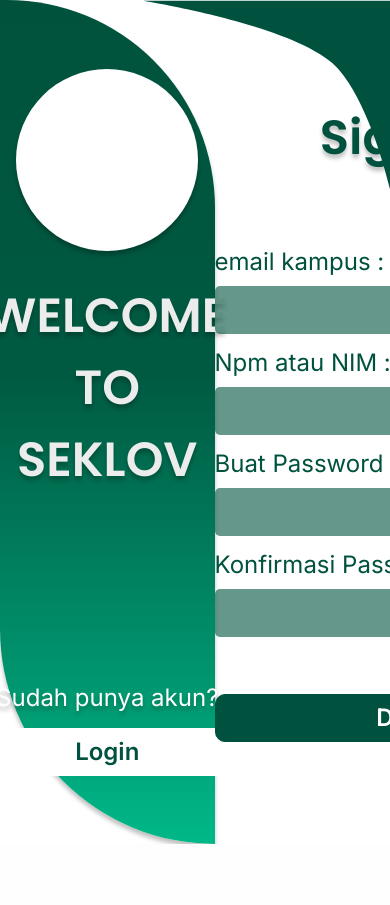
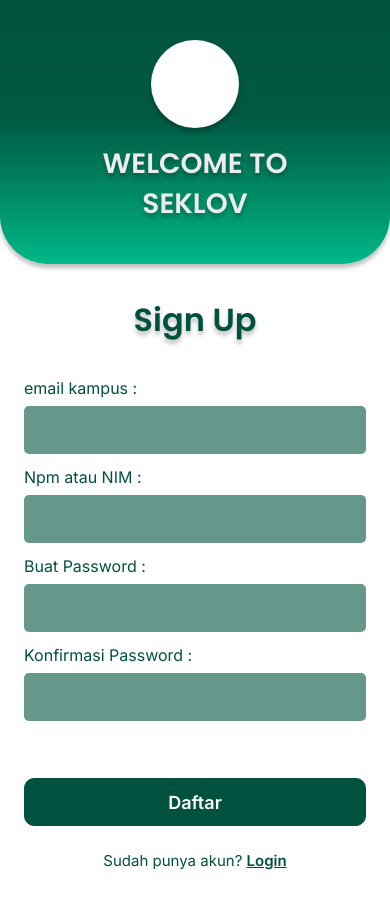
Before and after one commit to Althafrizkys/website-preloved, a Laravel app: page /register in a window 390 px wide. Before the commit the page ends 844 px from the top, so only its background shows below. Run offline with Laravel 12, Linux system fonts and the light colour scheme; style sheets or scripts are compiled from the project's sources.

Commit message:
fix(auth): tampilan login, register, OTP, dan lupa password responsif di mobile

```diff
--- a/resources/views/auth/register.blade.php
+++ b/resources/views/auth/register.blade.php
@@ -14,25 +14,25 @@
         @vite(['resources/css/app.css', 'resources/js/app.js'])
     </head>
     <body class="m-0 bg-white font-['Inter']">
-        <div class="relative flex min-h-screen overflow-hidden bg-white">
+        <div class="relative flex min-h-screen flex-col overflow-hidden bg-white lg:flex-row">
 
             {{-- Dekorasi pojok kanan atas --}}
-            <div class="absolute top-0 right-0 h-[200px] w-[243px]">
+            <div class="absolute top-0 right-0 hidden h-[200px] w-[243px] lg:block">
                 <div class="absolute inset-[0_-1.65%_-4%_-1.65%]">
                     <img src="{{ asset('images/dekor-kanan-atas.svg') }}" alt="" class="block size-full max-w-none">
                 </div>
             </div>
 
             {{-- Panel kiri --}}
-            <div class="flex w-[55%] flex-col items-center justify-center rounded-tr-[383px] rounded-bl-[396px] bg-linear-to-b from-[#00523c] via-[#005a42] via-[44.231%] to-[#00b888] shadow-[0_4px_4px_rgba(0,0,0,0.25)]">
+            <div class="flex w-full flex-col items-center justify-center rounded-b-[48px] px-6 py-10 lg:w-[55%] lg:rounded-b-none lg:rounded-tr-[383px] lg:rounded-bl-[396px] lg:p-0 bg-linear-to-b from-[#00523c] via-[#005a42] via-[44.231%] to-[#00b888] shadow-[0_4px_4px_rgba(0,0,0,0.25)]">
                 {{-- Logo: sementara placeholder lingkaran putih --}}
-                <div class="size-[182px] rounded-full bg-white shadow-[0_4px_4px_rgba(0,0,0,0.25)]"></div>
+                <div class="size-[88px] rounded-full bg-white lg:size-[182px] shadow-[0_4px_4px_rgba(0,0,0,0.25)]"></div>
 
-                <h1 class="mt-[29px] text-center font-['Poppins'] text-[48px] leading-[72px] font-semibold text-[#ececec] [text-shadow:0_4px_4px_rgba(0,0,0,0.25)]">
+                <h1 class="mt-4 text-center font-['Poppins'] text-[28px] leading-[40px] lg:mt-[29px] lg:text-[48px] lg:leading-[72px] font-semibold text-[#ececec] [text-shadow:0_4px_4px_rgba(0,0,0,0.25)]">
                     WELCOME TO<br>SEKLOV
                 </h1>
 
-                <div class="mt-[184px] w-[395px]">
+                <div class="mt-[184px] hidden w-[395px] lg:block">
                     <p class="text-center text-[24px] text-white [text-shadow:0_4px_4px_rgba(0,0,0,0.25)]">Sudah punya akun?</p>
                     <a href="/login" class="mt-[12px] flex h-[48px] w-full items-center justify-center rounded-[10px] bg-white text-[24px] font-semibold text-[#00523f]">
                         Login
@@ -41,9 +41,9 @@
             </div>
 
             {{-- Panel kanan --}}
-            <div class="flex flex-1 items-center justify-center">
-                <div class="w-[395px]">
-                    <h2 class="mb-[70px] text-center font-['Poppins'] text-[48px] leading-normal font-semibold text-[#00523f] [text-shadow:0_4px_4px_rgba(0,0,0,0.25)]">
+            <div class="flex flex-1 items-start justify-center px-6 py-8 lg:items-center lg:p-0">
+                <div class="w-full max-w-[395px]">
+                    <h2 class="mb-8 text-center lg:mb-[70px] font-['Poppins'] text-[32px] leading-normal font-semibold text-[#00523f] lg:text-[48px] [text-shadow:0_4px_4px_rgba(0,0,0,0.25)]">
                         Sign Up
                     </h2>
 
@@ -51,43 +51,47 @@
                         @csrf
 
                         <div>
-                            <label for="email" class="block text-[24px] text-[#00523f]">email kampus :</label>
+                            <label for="email" class="block text-[16px] text-[#00523f] lg:text-[24px]">email kampus :</label>
                             <input id="email" name="email" type="email" value="{{ old('email') }}" autocomplete="email"
-                                class="mt-[6px] block h-[48px] w-full rounded-[5px] bg-[rgba(0,82,63,0.6)] px-[21px] text-[24px] text-white">
+                                class="mt-[6px] block h-[48px] w-full rounded-[5px] bg-[rgba(0,82,63,0.6)] px-4 text-[16px] text-white lg:px-[21px] lg:text-[24px]">
                             @error('email')
                                 <p class="mt-1 text-[16px] text-red-600">{{ $message }}</p>
                             @enderror
                         </div>
 
                         <div class="mt-[11px]">
-                            <label for="npm" class="block text-[24px] text-[#00523f]">Npm atau NIM :</label>
+                            <label for="npm" class="block text-[16px] text-[#00523f] lg:text-[24px]">Npm atau NIM :</label>
                             <input id="npm" name="npm" type="text" value="{{ old('npm') }}" inputmode="numeric"
-                                class="mt-[6px] block h-[48px] w-full rounded-[5px] bg-[rgba(0,82,63,0.6)] px-[21px] text-[24px] text-white">
+                                class="mt-[6px] block h-[48px] w-full rounded-[5px] bg-[rgba(0,82,63,0.6)] px-4 text-[16px] text-white lg:px-[21px] lg:text-[24px]">
                             @error('npm')
                                 <p class="mt-1 text-[16px] text-red-600">{{ $message }}</p>
                             @enderror
                         </div>
 
                         <div class="mt-[11px]">
-                            <label for="password" class="block text-[24px] text-[#00523f]">Buat Password :</label>
+                            <label for="password" class="block text-[16px] text-[#00523f] lg:text-[24px]">Buat Password :</label>
                             <input id="password" name="password" type="password" autocomplete="new-password"
-                                class="mt-[6px] block h-[48px] w-full rounded-[5px] bg-[rgba(0,82,63,0.6)] px-[21px] text-[24px] text-white">
+                                class="mt-[6px] block h-[48px] w-full rounded-[5px] bg-[rgba(0,82,63,0.6)] px-4 text-[16px] text-white lg:px-[21px] lg:text-[24px]">
                             @error('password')
                                 <p class="mt-1 text-[16px] text-red-600">{{ $message }}</p>
                             @enderror
                         </div>
 
                         <div class="mt-[11px]">
-                            <label for="password_confirmation" class="block text-[24px] text-[#00523f]">Konfirmasi Password :</label>
+                            <label for="password_confirmation" class="block text-[16px] text-[#00523f] lg:text-[24px]">Konfirmasi Password :</label>
                             <input id="password_confirmation" name="password_confirmation" type="password" autocomplete="new-password"
-                                class="mt-[6px] block h-[48px] w-full rounded-[5px] bg-[rgba(0,82,63,0.6)] px-[21px] text-[24px] text-white">
+                                class="mt-[6px] block h-[48px] w-full rounded-[5px] bg-[rgba(0,82,63,0.6)] px-4 text-[16px] text-white lg:px-[21px] lg:text-[24px]">
                         </div>
 
                         <button type="submit"
-                            class="mt-[57px] h-[48px] w-full cursor-pointer rounded-[10px] border border-[#00523f] bg-[#00523f] text-[24px] font-semibold text-white">
+                            class="mt-[57px] h-[48px] w-full cursor-pointer rounded-[10px] border border-[#00523f] bg-[#00523f] text-[18px] font-semibold text-white lg:text-[24px]">
                             Daftar
                         </button>
                     </form>
+
+                    <p class="mt-6 text-center text-[15px] text-[#00523f] lg:hidden">
+                        Sudah punya akun? <a href="{{ route('login') }}" class="font-semibold underline">Login</a>
+                    </p>
                 </div>
             </div>
         </div>
```
Also changed, not shown: resources/views/auth/forgot-password.blade.php (+18 -14 lines), resources/views/auth/login.blade.php (+19 -15 lines), resources/views/auth/new-password.blade.php (+20 -16 lines), resources/views/auth/otp.blade.php (+14 -14 lines).
